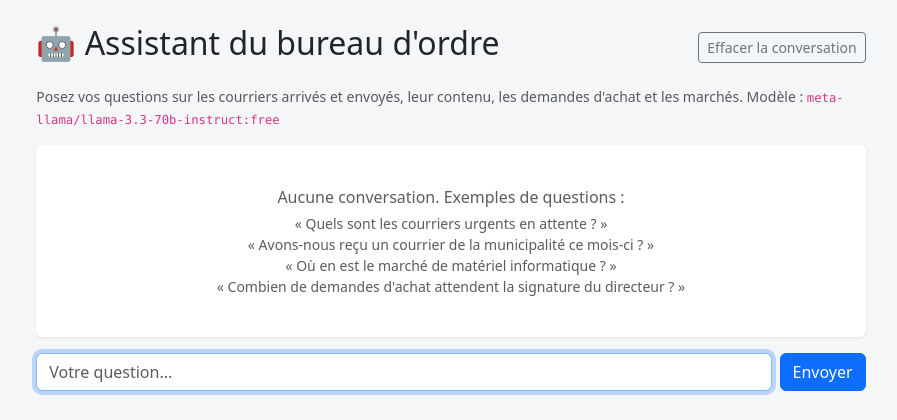
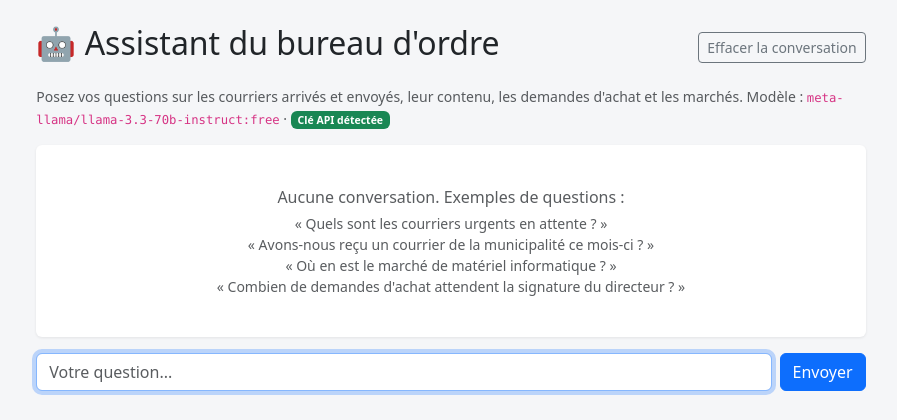
Before and after one commit to bahriala2/bureau-d-ordre, a Django app: page /assistant/ in a window 1280 px wide. Shown: the part 80-500 px from the top of the page, without its empty margins (189-1086 px from the left). Run offline with Django 5.2, Linux system fonts and the light colour scheme; the visitor is signed in with stand-in values (Sample User, id 1); data that the repository does not hold is empty.

Commit message:
Read LLM config per request and show API key status on assistant page
The assistant page now displays a badge showing whether the API key is
visible to the application (or that a local LLM endpoint is configured),
with on-page instructions for setting the Render environment variable when
the key is missing. LLM settings are read from the environment on each
request instead of at import time so configuration changes apply without
code reloads.

Co-Authored-By: Claude Sonnet 5 <noreply@anthropic.com>
Claude-Session: https://claude.ai/code/session_01PubiwxRPByh3rVxX44NJ33

```diff
--- a/chatbot/services.py
+++ b/chatbot/services.py
@@ -26,12 +26,16 @@ from achats.models import DemandeAchat
 from courrier.models import STOPWORDS, Courrier, TypeCourrier
 from marches.models import Marche
 
-LLM_BASE_URL = os.environ.get("LLM_BASE_URL", "https://openrouter.ai/api/v1")
-LLM_API_KEY = os.environ.get("LLM_API_KEY") or os.environ.get("OPENROUTER_API_KEY", "")
-# Modèle gratuit par défaut (aucun crédit OpenRouter nécessaire) ;
-# remplaçable par n'importe quel modèle via la variable LLM_MODEL.
-LLM_MODEL = os.environ.get("LLM_MODEL", "meta-llama/llama-3.3-70b-instruct:free")
-LLM_TIMEOUT = int(os.environ.get("LLM_TIMEOUT", "60"))
+def get_llm_config():
+    """Lit la configuration LLM depuis l'environnement à chaque appel, afin
+    qu'un changement de variable (Render, .env...) soit pris en compte sans
+    modification du code. Modèle par défaut : gratuit sur OpenRouter."""
+    return {
+        "base_url": os.environ.get("LLM_BASE_URL", "https://openrouter.ai/api/v1"),
+        "api_key": os.environ.get("LLM_API_KEY") or os.environ.get("OPENROUTER_API_KEY", ""),
+        "model": os.environ.get("LLM_MODEL", "meta-llama/llama-3.3-70b-instruct:free"),
+        "timeout": int(os.environ.get("LLM_TIMEOUT", "60")),
+    }
 
 SYSTEM_PROMPT = """Tu es l'assistant virtuel du bureau d'ordre de la DTPCSSO
 (application de gestion des courriers, demandes d'achat et marchés d'une
@@ -154,7 +158,8 @@ class LLMError(Exception):
 
 def ask_llm(question, historique=None):
     """Envoie la question au LLM avec le contexte documentaire et retourne la réponse."""
-    if not LLM_API_KEY and "openrouter" in LLM_BASE_URL:
+    config = get_llm_config()
+    if not config["api_key"] and "openrouter" in config["base_url"]:
         raise LLMError(
             "Aucune clé API configurée. Définissez la variable d'environnement "
             "OPENROUTER_API_KEY (ou LLM_API_KEY) puis redémarrez l'application."
@@ -170,16 +175,16 @@ def ask_llm(question, historique=None):
 
     try:
         response = requests.post(
-            f"{LLM_BASE_URL.rstrip('/')}/chat/completions",
+            f"{config['base_url'].rstrip('/')}/chat/completions",
             headers={
-                "Authorization": f"Bearer {LLM_API_KEY or 'lm-studio'}",
+                "Authorization": f"Bearer {config['api_key'] or 'lm-studio'}",
                 "Content-Type": "application/json",
             },
-            json={"model": LLM_MODEL, "messages": messages, "temperature": 0.2},
-            timeout=LLM_TIMEOUT,
+            json={"model": config["model"], "messages": messages, "temperature": 0.2},
+            timeout=config["timeout"],
         )
     except requests.RequestException as exc:
-        raise LLMError(f"Impossible de joindre le service LLM ({LLM_BASE_URL}) : {exc}") from exc
+        raise LLMError(f"Impossible de joindre le service LLM ({config['base_url']}) : {exc}") from exc
 
     if response.status_code != 200:
         raise LLMError(f"Erreur du service LLM (HTTP {response.status_code}) : {response.text[:300]}")
--- a/chatbot/views.py
+++ b/chatbot/views.py
@@ -3,7 +3,7 @@ from django.contrib.auth.decorators import login_required
 from django.shortcuts import redirect, render
 
 from .models import ChatMessage
-from .services import LLM_BASE_URL, LLM_MODEL, LLMError, ask_llm
+from .services import LLMError, ask_llm, get_llm_config
 
 
 @login_required
@@ -25,12 +25,15 @@ def chat(request):
                 messages.error(request, str(exc))
             return redirect("chatbot:chat")
 
+    config = get_llm_config()
     return render(
         request,
         "chatbot/chat.html",
         {
             "historique": historique,
-            "llm_model": LLM_MODEL,
-            "llm_base_url": LLM_BASE_URL,
+            "llm_model": config["model"],
+            "llm_base_url": config["base_url"],
+            "cle_detectee": bool(config["api_key"]),
+            "mode_local": "openrouter" not in config["base_url"],
         },
     )
--- a/templates/chatbot/chat.html
+++ b/templates/chatbot/chat.html
@@ -12,8 +12,23 @@
     </div>
     <p class="text-muted small">
       Posez vos questions sur les courriers arrivés et envoyés, leur contenu, les demandes d'achat
-      et les marchés. Modèle : <code>{{ llm_model }}</code>
+      et les marchés. Modèle : <code>{{ llm_model }}</code> ·
+      {% if mode_local %}
+      <span class="badge bg-info">LLM local ({{ llm_base_url }})</span>
+      {% elif cle_detectee %}
+      <span class="badge bg-success">Clé API détectée</span>
+      {% else %}
+      <span class="badge bg-danger">Clé API absente</span>
+      {% endif %}
     </p>
+    {% if not cle_detectee and not mode_local %}
+    <div class="alert alert-warning small">
+      La variable d'environnement <code>OPENROUTER_API_KEY</code> n'est pas visible par l'application.
+      Sur Render : service → <strong>Environment</strong> → « Add Environment Variable » →
+      Key = <code>OPENROUTER_API_KEY</code> (exactement, en majuscules, sans espaces ni guillemets),
+      Value = votre clé → <strong>Save Changes</strong>, puis attendez la fin du redéploiement automatique.
+    </div>
+    {% endif %}
 
     <div class="card mb-3">
       <div class="card-body" id="zone-messages" style="max-height: 55vh; overflow-y: auto;">
```
